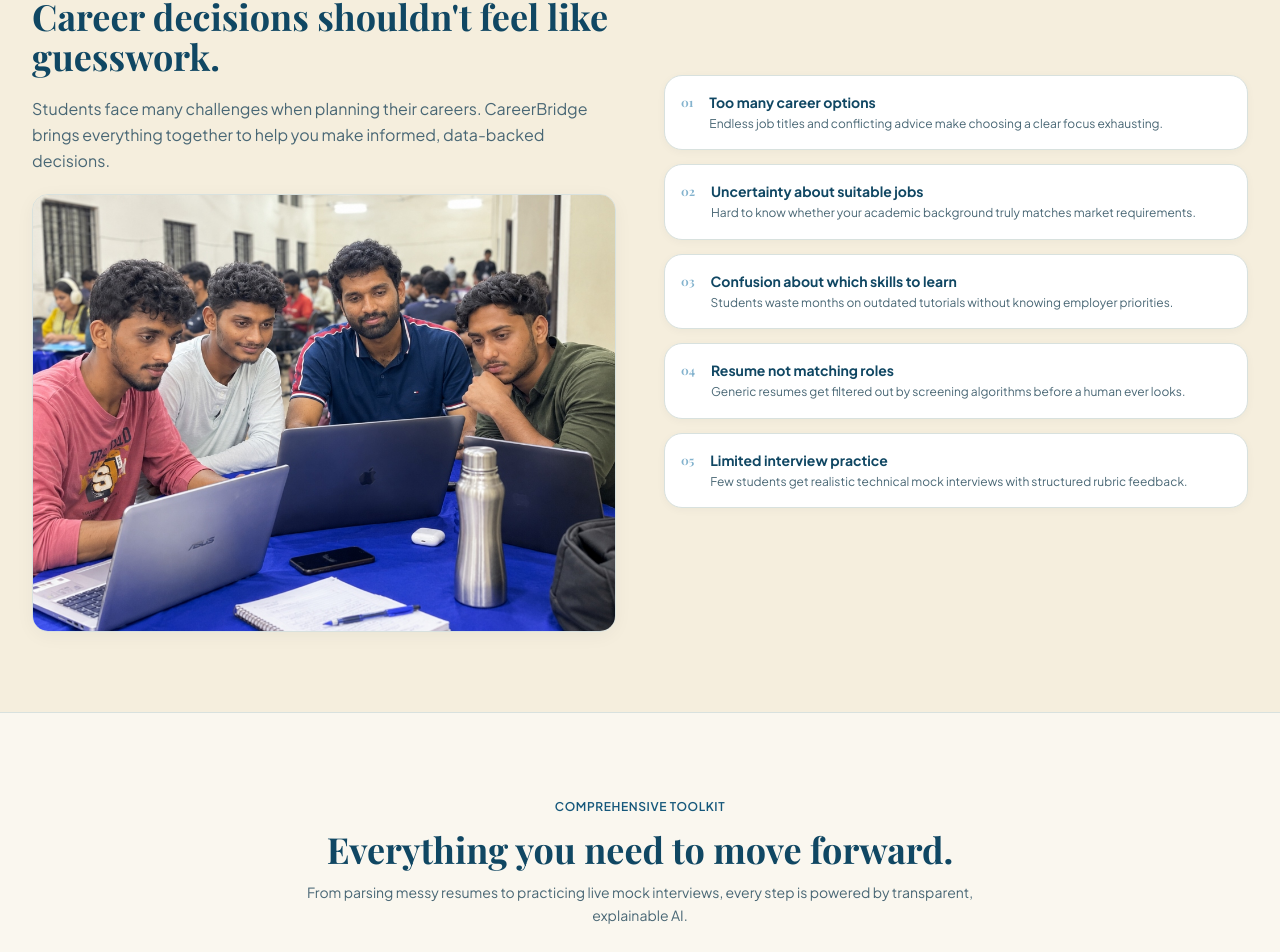
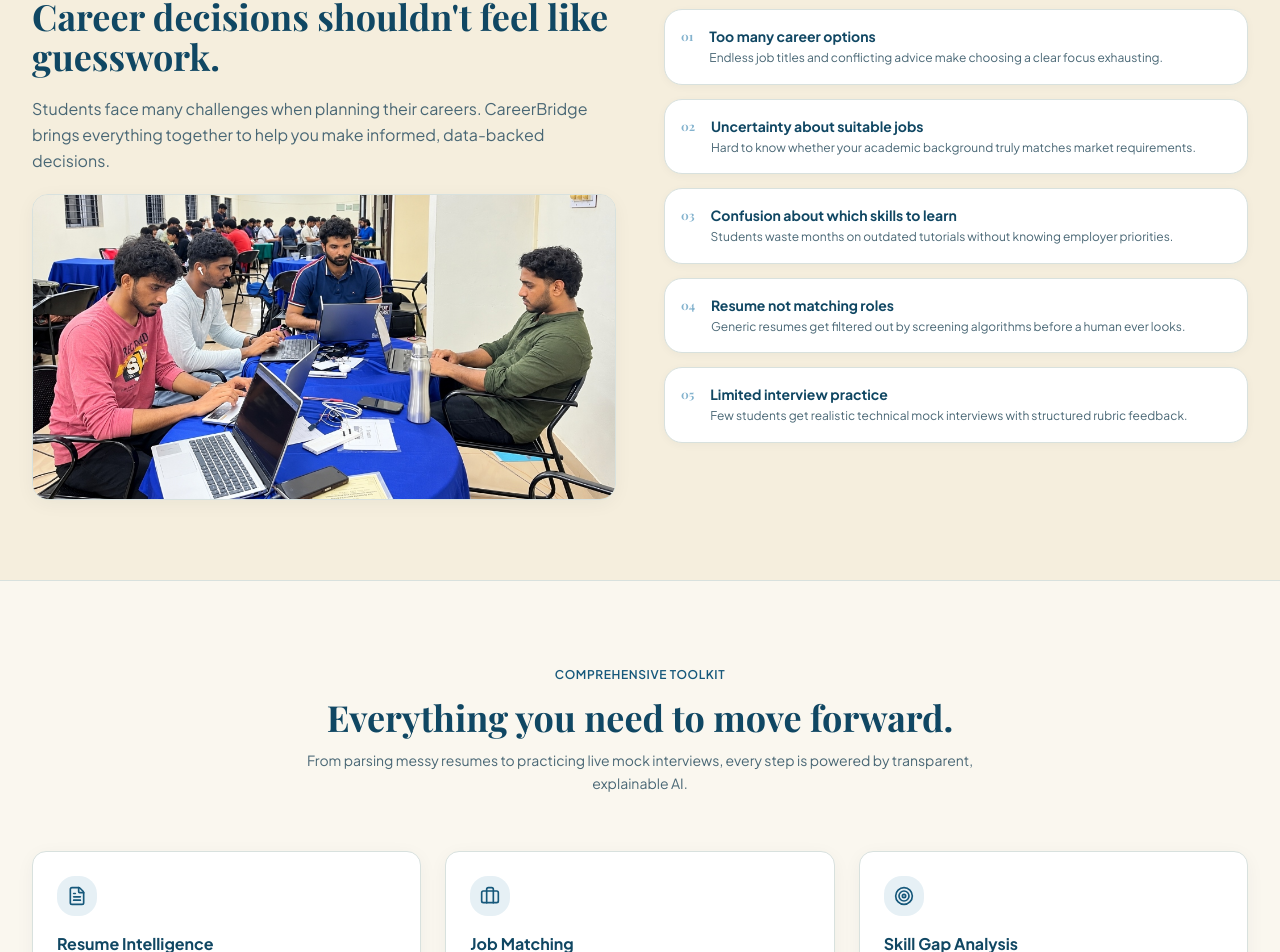
Before and after one commit to Vineethsn-007/CareerBridge, a Next.js app in the folder frontend/: page / in a window 1280 px wide. Shown: the part 915-1867 px from the top of the page. Built offline with nearby package versions, Linux system fonts and the light colour scheme; no server answers; a web font is replaced by a local one.

Commit message:
feat(landing): update challenge section to wide hackathon team collaboration photograph

```diff
--- a/frontend/app/page.tsx
+++ b/frontend/app/page.tsx
@@ -286,10 +286,10 @@ export default function Home() {
                 data-backed decisions.
               </p>
 
-              <div className="relative aspect-[4/3] w-full rounded-2xl overflow-hidden border border-border shadow-card mt-6">
+              <div className="relative aspect-[1024/537] w-full rounded-2xl overflow-hidden border border-border shadow-card mt-6">
                 <Image
                   src="/images/collaborating-students.jpg"
-                  alt="Indian engineering students collaborating on code and career preparation during a hackathon"
+                  alt="Indian engineering students working together on laptops during a hackathon"
                   fill
                   className="object-cover"
                   sizes="(max-width: 768px) 100vw, 600px"
```
Also changed, not shown: frontend/public/images/collaborating-students.jpg.
